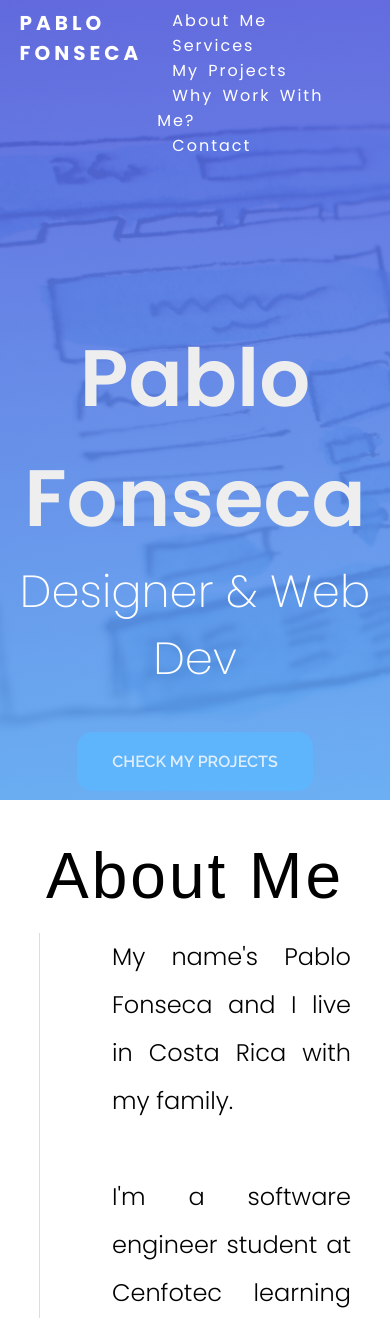
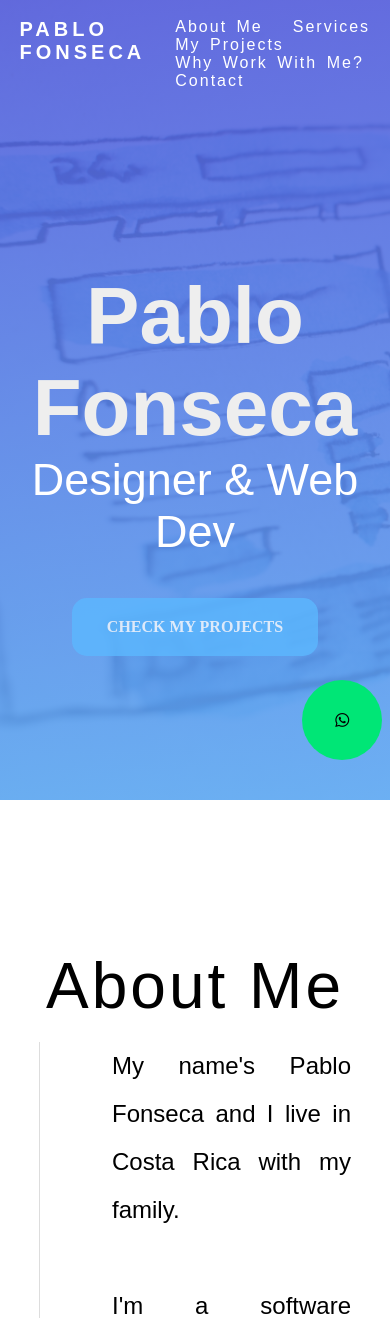
Before and after one commit to PabloFonsecaMoncada/pablofonseca.github.io, a PHP site: page / in a window 390 px wide; the page is wider, and only the part inside the window is pictured. Shown: the top 1318 px of that part. Run offline with PHP 8.4, Linux system fonts and the light colour scheme; some libraries are stand-ins or nearby versions.

Commit message:
New animations and styles, website prepared to be responsive

```diff
--- a/Styles/professional-website-styles.css
+++ b/Styles/professional-website-styles.css
@@ -4,6 +4,9 @@
   box-sizing: border-box;
 }
 
+html{
+  scroll-behavior: smooth;
+}
 body {
   font-family: "Poppins", sans-serif;
 }
@@ -17,6 +20,14 @@ header {
   /* height: 100vh;   */
   height: 800px;
   /* 100% of viewport height */
+}
+
+#fixed-icon{
+  position: fixed;
+  right: 2%;
+  bottom: 10%;
+  border: none;
+  z-index: 10000;
 }
 
 header .box-container {
@@ -105,6 +116,9 @@ header, section{
   margin-bottom: 10%;
 }
 
+section{
+  padding: 90px 0;
+}
 header #box-title-container>.title-container>a:hover,
 #about-me a:hover, #chat a:hover, #contact input[type="submit"]:hover{
   background-color: #FFFFFF;
@@ -406,7 +420,7 @@ img.waves {
 }
 .email-icon-container{
   background-color: #FFF;
-  border: 1px solid #DDDDDD;
+  border: 1px solid #EEEEEE;
   height: 80px;
   width: 80px;
   display: flex;
@@ -423,7 +437,7 @@ img.waves {
 
 .whatsapp-icon-container{
   background-color: #00E676;
-  border: 1px solid #DDDDDD;
+  border: none;
   height: 80px;
   width: 80px;
   display: flex;
@@ -448,7 +462,14 @@ img.waves {
 
 .social-network-wrapper{
   position: relative;
+  transform: rotate(0);
+  transition: 0.5s;
 }
+
+.social-network-wrapper:hover{
+  transform: rotate(360deg);
+}
+
 .social-network-wrapper svg{
   font-size: 60px;
 }
@@ -522,3 +543,17 @@ footer{
   padding: 40px 0;
   margin-top: 5%;
 }
+
+footer .container{
+  display: flex;
+  flex-direction: column;
+}
+
+footer .social-networks-container{
+  margin-bottom: 5%;
+}
+
+footer .paragraph > *{
+  text-align: center;
+  color: #FFFFFF;
+}
--- a/index.html
+++ b/index.html
@@ -5,7 +5,7 @@
 <head>
   <!-- METADATA -->
   <!-- Setting viewport to make the website look good on all electronic devices  -->
-  <meta name="viewport" content="width=device-width, initial-scale=1.0">
+  <meta name="viewport" content="width=device-width, user-scalable=no">
 
   <!-- [Microsoft Internet Explorer Version Edge Compatibility] -->
   <meta http-equiv="X-UA-Compatible" content="ie=edge">
@@ -44,9 +44,7 @@
 
   <!-- Custom fonts [Links] | Google Fonts Library -->
   <link href="https://fonts.googleapis.com/css?family=Poiret+One&display=swap" rel="stylesheet">
-  <link href="https://fonts.googleapis.com/css?family=Raleway:100,100i,200,200i,300,300i,400,400i,500,500i,600,600i,700,700i,800,800i,900,900i&display=swap" rel="stylesheet">
-  <link href="https://fonts.googleapis.com/css?family=Source+Code+Pro:200,200i,300,300i,400,400i,500,500i,600,600i,700,700i,900,900i&display=swap" rel="stylesheet">
-  <link href="https://fonts.googleapis.com/css?family=Poppins:100,100i,200,200i,300,300i,400,400i,500,500i,600,600i,700,700i,800,800i,900,900i&display=swap" rel="stylesheet">
+  <link href="https://fonts.googleapis.com/css?family=Poiret+One|Source+Code+Pro&display=swap" rel="stylesheet">
 
   <!-- Custom stylesheet -->
   <link rel="stylesheet" href="./Styles/professional-website-styles.css" type="text/css">
@@ -63,6 +61,10 @@
 </head>
 
 <body>
+  <!-- WhatsApp Fixed Logotype -->
+  <div class="whatsapp-icon-container" id="fixed-icon">
+    <i class="fab fa-whatsapp"></i>
+  </div>
   <header>
     <div class="main">
       <div class="box-container">
@@ -278,7 +280,7 @@
       </div>
     </section>
     <section id="chat">
-      <h3>What do you have in mind?</h3>
+      <h3>What's on your mind?</h3>
       <img src="./Multimedia/Pictures/brain.png" alt="Brain Vector Graphic Picture" height="200" width="200"/style="margin: 0 auto;display: block;">
       <a href="">Lets Chat</a>
     </section>
@@ -345,7 +347,9 @@
           </div>
         </a>
       </div>
-      <div class="paragraph"></div>
+      <div class="paragraph">
+        <p>@ 2019 Pablo Fonseca | Web Designer Costa Rica. All rights reserved</p>
+      </div>
     </div>
   </footer>
   <!-- Owl Carousel JS Library [JavaScript Files] -->
@@ -383,6 +387,31 @@
       e.preventDefault();
     });
   </script>
+  <script>
+    $(document).ready(function(){
+      $(window).scroll(function(){
+        scroll = $(window).scrollTop();
+        if(scroll > 100){
+          $(".main").css({"position":"fixed"});
+          $(".main").css({"width":"100%"});
+          $(".main").css({"top":"0"});
+          $(".main").css({"background":"#FFFFFF"});
+          $(".main a").css({"color":"#000000"});
+          $(".main #logo").css({"color":"#000000"});
+          $(".main").css({"padding-bottom":"20px"});
+          $(".main").css({"padding-top":"10px"});
+          $(".main").css({"z-index":"10000"});
+          $(".main").css({"box-shadow":"0px 3px 52px 0px rgba(0,0,0,0.3)"});
+        }else{
+          $(".main").css({"position":"relative"});
+          $(".main").css({"background":"transparent"});
+          $(".main").css({"box-shadow":"0 0 0"});
+          $(".main a").css({"color":"#FFFFFF"});
+          $(".main #logo").css({"color":"#FFFFFF"});
+        }
+      });
+    });
+  </script>
 </body>
 
 </html>
```
Also changed, not shown: Multimedia/Pictures/WhatsApp_Logo_1/WhatsApp_Logo_1.png (added), Multimedia/Pictures/WhatsApp_Logo_2/WhatsApp_Logo_2.png (added), Multimedia/Pictures/whatsapp.svg (added), 6 other files.
